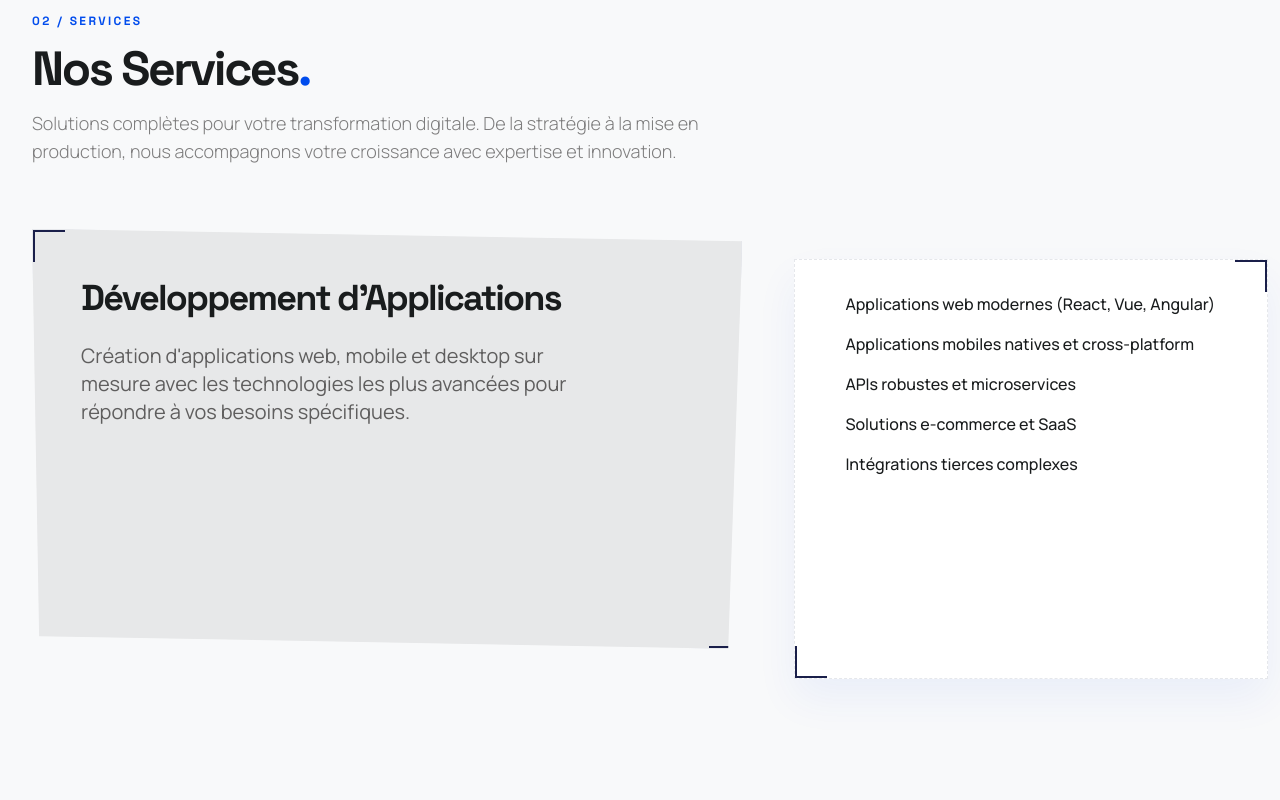
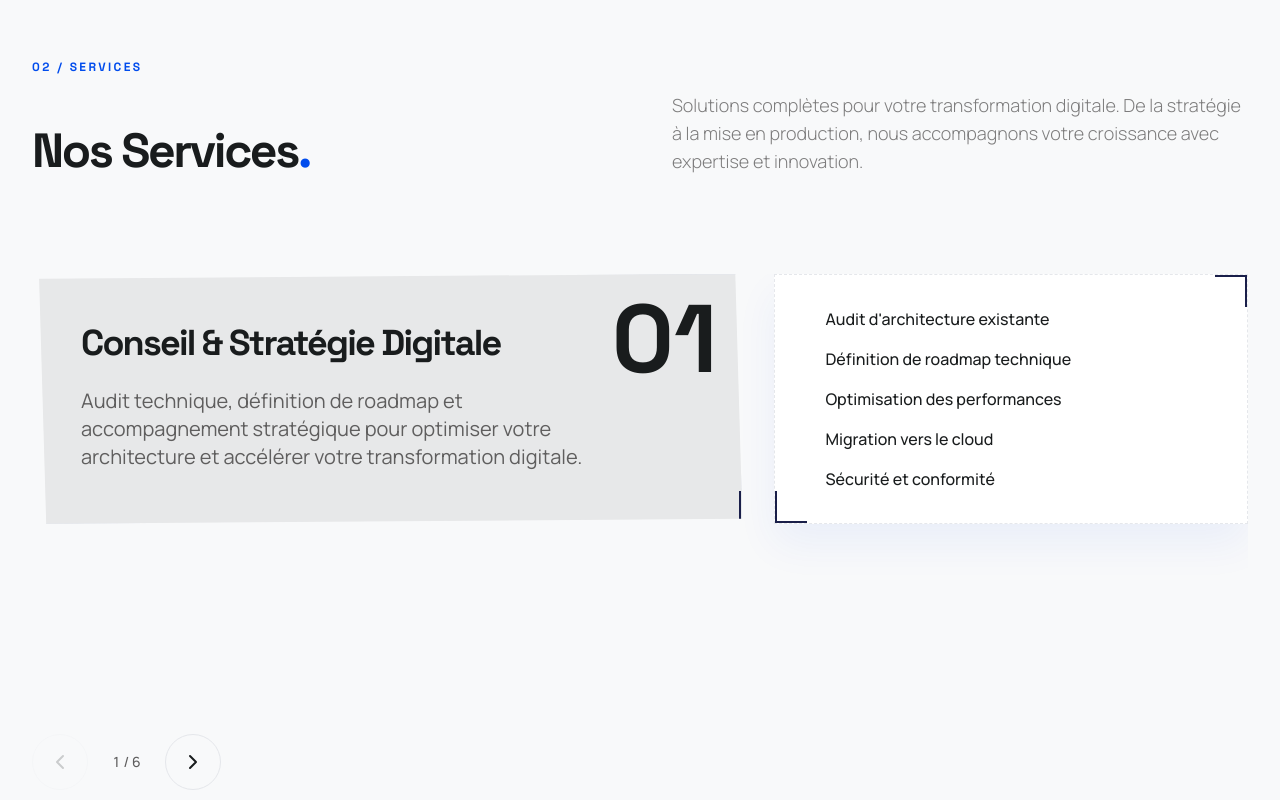
Before and after one commit to meryl752/codelab, a Next.js app: page / in a window 1280 px wide. Shown: the part 2640-3440 px from the top of the page. Built offline with nearby package versions, Linux system fonts and the light colour scheme.

Commit message:
fix: refactor ServicesSection carousel - replace sticky scroll with animated prev/next carousel

```diff
--- a/src/components/sections/ServicesSection.tsx
+++ b/src/components/sections/ServicesSection.tsx
@@ -1,7 +1,7 @@
 "use client";
 
-import { useRef, useState } from "react";
-import { motion, useScroll, useMotionValueEvent } from "framer-motion";
+import { useState } from "react";
+import { motion, AnimatePresence } from "framer-motion";
 import { SERVICES, SERVICES_TITLE, SERVICES_SUBTITLE } from "@/lib/constants";
 import { ChevronLeft, ChevronRight } from "lucide-react";
 
@@ -12,223 +12,136 @@ const BRUTE_SHAPES = [
   "polygon(0% 2%, 98% 0%, 100% 100%, 3% 98%)",
 ];
 
+const variants = {
+  enter: (dir: number) => ({ opacity: 0, x: dir > 0 ? 60 : -60 }),
+  center: { opacity: 1, x: 0 },
+  exit: (dir: number) => ({ opacity: 0, x: dir > 0 ? -60 : 60 }),
+};
+
 export default function ServicesSection() {
-  const sectionRef = useRef<HTMLDivElement>(null);
-  const [activeIndex, setActiveIndex] = useState(0);
-  const [mobileIndex, setMobileIndex] = useState(0);
-  const totalCards = SERVICES.length;
+  const [index, setIndex] = useState(0);
+  const [direction, setDirection] = useState(1);
+  const total = SERVICES.length;
 
-  const { scrollYProgress } = useScroll({
-    target: sectionRef,
-    offset: ["start start", "end end"],
-  });
+  const go = (next: number) => {
+    setDirection(next > index ? 1 : -1);
+    setIndex(next);
+  };
 
-  useMotionValueEvent(scrollYProgress, "change", (latest) => {
-    const adjustedProgress = Math.max(0, Math.min(1, (latest - 0.08) / 0.84));
-    const newIndex = Math.min(
-      totalCards - 1,
-      Math.floor(adjustedProgress * totalCards)
-    );
-    setActiveIndex(newIndex);
-  });
+  const prev = () => go(Math.max(0, index - 1));
+  const next = () => go(Math.min(total - 1, index + 1));
+
+  const svc = SERVICES[index];
 
   return (
-    <div id="solutions" className="relative w-full overflow-hidden">
+    <section id="solutions" className="py-24 md:py-32 bg-surface transition-colors duration-500">
+      <div className="max-w-7xl mx-auto px-6 md:px-8">
 
-      {/* ─── DESKTOP VIEW (Sticky Scroll) ─── */}
-      <section
-        ref={sectionRef}
-        className="relative hidden md:block"
-        style={{ height: `${(totalCards + 1) * 100}vh` }}
-      >
-        <div className="sticky top-0 h-screen overflow-hidden bg-surface transition-colors duration-500">
-          <div className="relative z-10 h-full flex flex-col justify-center px-6 md:px-8">
-            <div className="max-w-7xl mx-auto w-full">
-              {/* Section header */}
-              <div className="mb-10 md:mb-16">
-                <motion.span
-                  className="font-label text-xs tracking-[0.2em] uppercase text-primary mb-4 block font-bold"
-                  initial={{ opacity: 0 }}
-                  animate={{ opacity: 1 }}
-                >
+        {/* Header */}
+        <div className="mb-12 md:mb-16">
+          <span className="font-label text-xs tracking-[0.2em] uppercase text-primary mb-4 block font-bold">
             02 / Services
-                </motion.span>
-                <h2 className="font-headline text-4xl md:text-5xl font-bold tracking-tighter leading-none mb-4 text-on-surface">
-                  {SERVICES_TITLE}
-                  <span className="text-primary">.</span>
+          </span>
+          <div className="flex flex-col md:flex-row md:items-end md:justify-between gap-6">
+            <h2 className="font-headline text-4xl md:text-5xl font-bold tracking-tighter leading-none text-on-surface">
+              {SERVICES_TITLE}<span className="text-primary">.</span>
             </h2>
-                <p className="text-secondary dark:text-secondary/60 text-base md:text-lg font-light leading-relaxed max-w-2xl opacity-80">
+            <p className="text-secondary dark:text-secondary/60 text-base md:text-lg font-light leading-relaxed max-w-xl opacity-80">
               {SERVICES_SUBTITLE}
             </p>
           </div>
+        </div>
 
-              {/* Card carousel area */}
-              <div className="relative">
-                {/* Cards stack */}
-                <div className="relative h-[480px] md:h-[420px]">
-                  {SERVICES.map((svc, i) => {
-                    const isActive = i === activeIndex;
-                    const isPast = i < activeIndex;
-                    const isFuture = i > activeIndex;
+        {/* Progress indicators */}
+        <div className="flex gap-2 mb-8">
+          {SERVICES.map((_, i) => (
+            <button
+              key={i}
+              onClick={() => go(i)}
+              className="h-[3px] rounded-full transition-all duration-500 focus:outline-none"
+              style={{
+                width: i === index ? "2.5rem" : "0.75rem",
+                backgroundColor: i === index ? "var(--color-primary)" : "var(--color-outline-variant)",
+                opacity: i === index ? 1 : 0.4,
+              }}
+              aria-label={`Service ${i + 1}`}
+            />
+          ))}
+        </div>
 
-                    return (
+        {/* Card area */}
+        <div className="relative overflow-hidden" style={{ minHeight: "420px" }}>
+          <AnimatePresence custom={direction} mode="wait">
             <motion.div
-                        key={svc.title}
-                        className="absolute inset-0"
-                        initial={false}
-                        animate={{
-                          opacity: isActive ? 1 : 0,
-                          x: isPast ? -30 : isFuture ? 30 : 0,
-                          y: isPast ? -15 : isFuture ? 15 : 0,
-                          scale: isActive ? 1 : 0.96,
-                        }}
-                        transition={{
-                          type: "spring",
-                          stiffness: 180,
-                          damping: 25,
-                        }}
-                        style={{ pointerEvents: isActive ? "auto" : "none" }}
+              key={index}
+              custom={direction}
+              variants={variants}
+              initial="enter"
+              animate="center"
+              exit="exit"
+              transition={{ type: "spring", stiffness: 260, damping: 30 }}
+              className="w-full"
             >
-                        {/* Big background number removed */}
+              <div className="flex flex-col md:flex-row gap-6 md:gap-8 items-stretch">
 
-                        <div className="relative h-full flex flex-col md:flex-row gap-8 items-center md:items-stretch">
-                          {/* Main Info Card */}
+                {/* Main card */}
                 <div
-                            className="relative z-10 w-full md:w-3/5 p-8 md:p-12 transition-all duration-500 shadow-ambient border border-outline-variant/10 bg-surface-container-high dark:bg-surface-container-low overflow-hidden group"
-                            style={{
-                              clipPath: BRUTE_SHAPES[i % BRUTE_SHAPES.length],
-                            }}
+                  className="relative w-full md:w-3/5 p-8 md:p-12 bg-surface-container-high dark:bg-surface-container-low border border-outline-variant/10 shadow-ambient overflow-hidden"
+                  style={{ clipPath: BRUTE_SHAPES[index % BRUTE_SHAPES.length] }}
                 >
-                            {/* ─── Corner Accents ─── */}
-                            <div className="absolute top-0 left-0 w-8 h-[2px] bg-[#1a1f4a] dark:bg-white z-20 transition-colors" />
-                            <div className="absolute top-0 left-0 w-[2px] h-8 bg-[#1a1f4a] dark:bg-white z-20 transition-colors" />
-                            <div className="absolute bottom-0 right-0 w-8 h-[2px] bg-[#1a1f4a] dark:bg-white z-20 transition-colors" />
-                            <div className="absolute bottom-0 right-0 w-[2px] h-8 bg-[#1a1f4a] dark:bg-white z-20 transition-colors" />
-
-                            {/* Inner Radiant Glow */}
-                            {isActive && (
-                              <div className="absolute inset-0 bg-gradient-to-br from-primary/10 to-transparent pointer-events-none" />
-                            )}
-
-                            <h3 className="font-headline text-2xl md:text-4xl font-bold mb-6 tracking-tighter text-on-surface">
+                  <div className="absolute top-0 left-0 w-8 h-[2px] bg-[#1a1f4a] dark:bg-white z-10" />
+                  <div className="absolute top-0 left-0 w-[2px] h-8 bg-[#1a1f4a] dark:bg-white z-10" />
+                  <div className="absolute bottom-0 right-0 w-8 h-[2px] bg-[#1a1f4a] dark:bg-white z-10" />
+                  <div className="absolute bottom-0 right-0 w-[2px] h-8 bg-[#1a1f4a] dark:bg-white z-10" />
+                  <div className="absolute inset-0 bg-gradient-to-br from-primary/5 to-transparent pointer-events-none" />
+                  <span className="text-primary/20 font-headline font-black text-8xl absolute top-4 right-6 select-none leading-none">
+                    {String(index + 1).padStart(2, "0")}
+                  </span>
+                  <h3 className="font-headline text-2xl md:text-4xl font-bold mb-6 tracking-tighter text-on-surface relative z-10">
                     {svc.title}
                   </h3>
-                            <p className="text-secondary dark:text-secondary/70 text-base md:text-xl leading-relaxed max-w-lg">
+                  <p className="text-secondary dark:text-secondary/70 text-base md:text-xl leading-relaxed max-w-lg relative z-10">
                     {svc.description}
                   </p>
                 </div>
 
-                          {/* Features Box */}
-                          <motion.div
-                            className="relative w-full md:w-2/5 p-8 border border-dashed border-primary/20 bg-surface-container-lowest dark:bg-surface-container-lowest shadow-ambient transition-colors overflow-hidden"
-                            initial={false}
-                            animate={isActive ? { x: 20, y: 30, opacity: 1 } : { x: 0, y: 0, opacity: 0 }}
-                            transition={{ delay: 0.2, duration: 0.5 }}
-                          >
-                            {/* ─── Corner Accents ─── */}
-                            <div className="absolute top-0 right-0 w-8 h-[2px] bg-[#1a1f4a] dark:bg-white z-20 transition-colors" />
-                            <div className="absolute top-0 right-0 w-[2px] h-8 bg-[#1a1f4a] dark:bg-white z-20 transition-colors" />
-                            <div className="absolute bottom-0 left-0 w-8 h-[2px] bg-[#1a1f4a] dark:bg-white z-20 transition-colors" />
-                            <div className="absolute bottom-0 left-0 w-[2px] h-8 bg-[#1a1f4a] dark:bg-white z-20 transition-colors" />
+                {/* Features card */}
+                <div className="relative w-full md:w-2/5 p-8 border border-dashed border-primary/20 bg-surface-container-lowest shadow-ambient">
+                  <div className="absolute top-0 right-0 w-8 h-[2px] bg-[#1a1f4a] dark:bg-white z-10" />
+                  <div className="absolute top-0 right-0 w-[2px] h-8 bg-[#1a1f4a] dark:bg-white z-10" />
+                  <div className="absolute bottom-0 left-0 w-8 h-[2px] bg-[#1a1f4a] dark:bg-white z-10" />
+                  <div className="absolute bottom-0 left-0 w-[2px] h-8 bg-[#1a1f4a] dark:bg-white z-10" />
                   <ul className="space-y-4">
                     {svc.features.map((feature, idx) => (
                       <li key={idx} className="flex items-start gap-3">
-                                  <span className="w-1.5 h-1.5 bg-primary/40 mt-2 flex-shrink-0" />
-                                  <span className="text-sm md:text-base text-on-surface/80 font-medium">
-                                    {feature}
-                                  </span>
-                                </li>
-                              ))}
-                            </ul>
-                          </motion.div>
-                        </div>
-                      </motion.div>
-                    );
-                  })}
-                </div>
-              </div>
-            </div>
-          </div>
-        </div>
-      </section>
-
-      {/* ─── MOBILE VIEW (Horizontal Carousel) ─── */}
-      <section className="block md:hidden py-24 bg-surface transition-colors duration-500 relative">
-        <div className="px-6 mb-12">
-          <span className="font-label text-xs tracking-[0.2em] uppercase text-primary mb-4 block font-bold">
-            02 / Services
-          </span>
-          <h2 className="font-headline text-4xl font-bold tracking-tighter leading-none mb-4 text-on-surface">
-            {SERVICES_TITLE}
-            <span className="text-primary">.</span>
-          </h2>
-          <p className="text-secondary dark:text-secondary/60 text-base font-light leading-relaxed opacity-80">
-            {SERVICES_SUBTITLE}
-          </p>
-        </div>
-
-        <div className="relative w-full overflow-hidden">
-          <motion.div
-            className="flex"
-            animate={{ x: `-${mobileIndex * 100}%` }}
-            transition={{ type: "spring", stiffness: 300, damping: 30 }}
-          >
-            {SERVICES.map((svc, i) => (
-              <div key={`mobile-${svc.title}`} className="w-full flex-shrink-0 px-6">
-                <div
-                  className="bg-surface-container-high dark:bg-surface-container-low border border-outline-variant/10 p-8 md:p-10 shadow-ambient relative overflow-hidden transition-all duration-300"
-                  style={{ clipPath: BRUTE_SHAPES[i % BRUTE_SHAPES.length] }}
-                >
-                  {/* Corner accents */}
-                  <div className="absolute top-0 left-0 w-6 h-[2px] bg-[#1a1f4a] dark:bg-white/40" />
-                  <div className="absolute top-0 left-0 w-[2px] h-6 bg-[#1a1f4a] dark:bg-white/40" />
-                  <div className="absolute bottom-0 right-0 w-6 h-[2px] bg-[#1a1f4a] dark:bg-white/40" />
-                  <div className="absolute bottom-0 right-0 w-[2px] h-6 bg-[#1a1f4a] dark:bg-white/40" />
-
-                  {/* Number watermark removed */}
-
-                  <div className="relative z-10 flex flex-col h-full justify-between">
-                    <div>
-                      <h3 className="font-headline text-3xl font-bold mb-4 tracking-tighter text-on-surface">
-                        {svc.title}
-                      </h3>
-                      <p className="text-secondary dark:text-secondary/70 text-base leading-relaxed mb-8">
-                        {svc.description}
-                      </p>
-                    </div>
-
-                    <div className="border-t border-dashed border-primary/20 pt-6 mt-auto">
-                      <ul className="space-y-4">
-                        {svc.features.map((feature, idx) => (
-                          <li key={idx} className="flex items-start gap-3">
-                            <span className="w-1.5 h-1.5 bg-primary/60 mt-1.5 flex-shrink-0" />
-                            <span className="text-sm text-on-surface/90 font-medium">
-                              {feature}
-                            </span>
+                        <span className="w-1.5 h-1.5 bg-primary/50 mt-2 flex-shrink-0" />
+                        <span className="text-sm md:text-base text-on-surface/80 font-medium">{feature}</span>
                       </li>
                     ))}
                   </ul>
                 </div>
+
               </div>
-                </div>
-              </div>
-            ))}
             </motion.div>
+          </AnimatePresence>
         </div>
 
-        {/* Carousel Navigation */}
-        <div className="flex justify-center gap-6 mt-12 px-6">
+        {/* Navigation */}
+        <div className="flex items-center gap-6 mt-10">
           <button
-            onClick={() => setMobileIndex(prev => Math.max(0, prev - 1))}
-            disabled={mobileIndex === 0}
+            onClick={prev}
+            disabled={index === 0}
             className="w-14 h-14 rounded-full border border-outline-variant/30 flex items-center justify-center disabled:opacity-20 text-on-surface hover:bg-primary/5 hover:border-primary transition-all active:scale-95"
             aria-label="Service précédent"
           >
             <ChevronLeft className="w-6 h-6" />
           </button>
+          <span className="text-sm text-secondary font-medium tabular-nums">
+            {index + 1} / {total}
+          </span>
           <button
-            onClick={() => setMobileIndex(prev => Math.min(totalCards - 1, prev + 1))}
-            disabled={mobileIndex === totalCards - 1}
+            onClick={next}
+            disabled={index === total - 1}
             className="w-14 h-14 rounded-full border border-outline-variant/30 flex items-center justify-center disabled:opacity-20 text-on-surface hover:bg-primary/5 hover:border-primary transition-all active:scale-95"
             aria-label="Service suivant"
           >
@@ -236,8 +149,7 @@ export default function ServicesSection() {
           </button>
         </div>
 
+      </div>
     </section>
-
-    </div>
   );
 }
```
Lines whose indentation alone changed are shown as unchanged.
